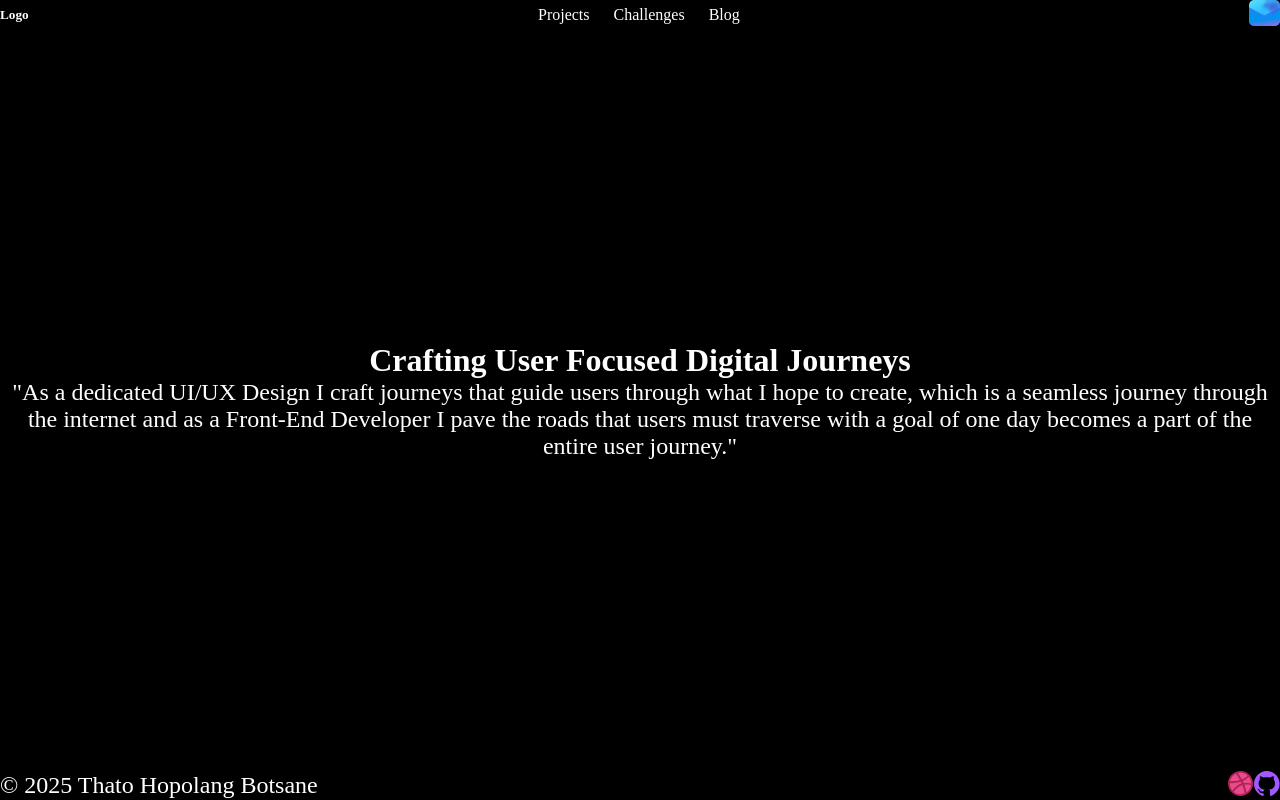
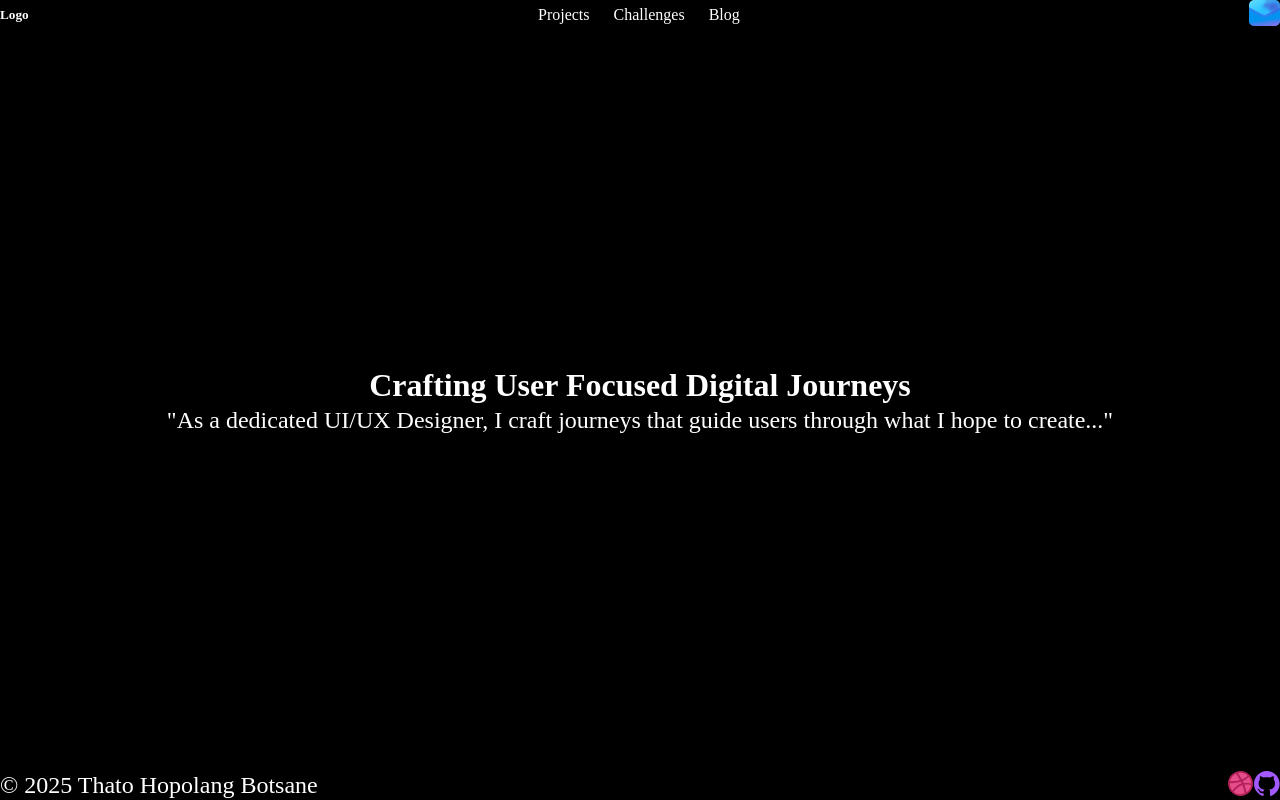
Before and after one commit to HopolangBotsane/Portfolio-Website, a React (Vite) app in the folder portfolio/: page / in a window 1280 px wide. Built offline with nearby package versions, Linux system fonts and the light colour scheme.

Commit message:
Adds icons animations

```diff
--- a/portfolio/src/components/Hero/Hero.jsx
+++ b/portfolio/src/components/Hero/Hero.jsx
@@ -1,5 +1,6 @@
+import React, { useEffect, useState } from "react";
 import styles from "./Hero.module.css";
-import CSSIcon from "./Icons/CSS.svg";
+import CSSIcon from "./Icons/CSS.svg"; // Ensure correct paths for all icons
 import DribbbleIcon from "./Icons/Dribbble.svg";
 import FigmaIcon from "./Icons/Figma.svg";
 import GithubIcon from "./Icons/Github.svg";
@@ -8,12 +9,64 @@ import JavascriptIcon from "./Icons/Javascript.svg";
 import ReactIcon from "./Icons/React.svg";
 
 const Hero = () => {
+  const [showIcons, setShowIcons] = useState(false);
+  const [burst, setBurst] = useState(false);
+
+  useEffect(() => {
+    const timer = setTimeout(() => {
+      setShowIcons(true); // Show icons after 3 seconds
+
+      const burstTimer = setTimeout(() => {
+        setBurst(true); // Start burst animation after they are visible
+      }, 500); // Delay before starting burst animation
+
+      return () => clearTimeout(burstTimer);
+    }, 3000); // Time before icons are shown
+
+    return () => clearTimeout(timer);
+  }, []);
+
+  const icons = [
+    { component: CSSIcon, name: 'CSS Icon' },
+    { component: DribbbleIcon, name: 'Dribbble Icon' },
+    { component: FigmaIcon, name: 'Figma Icon' },
+    { component: GithubIcon, name: 'GitHub Icon' },
+    { component: IllustratorIcon, name: 'Illustrator Icon' },
+    { component: JavascriptIcon, name: 'JavaScript Icon' },
+    { component: ReactIcon, name: 'React Icon' },
+  ];
+
   return (
     <div className={styles.hero}>
-      <h1>Crafting User Focused Digital Journeys</h1>
-      <p> "As a dedicated UI/UX Design I craft journeys that guide users through what I hope to create, which is a seamless journey through the internet and as a Front-End Developer I pave the roads that users must traverse with a goal of one day becomes a part of the entire user journey."</p>
+      <div className={styles.heroContent}>
+        <h1>Crafting User Focused Digital Journeys</h1>
+        <p>
+          "As a dedicated UI/UX Designer, I craft journeys that guide users
+          through what I hope to create..."
+        </p>
+      </div>
+
+      {showIcons && (
+        <div className={styles.iconsContainer}>
+          {icons.map((icon, index) => (
+            <img
+              key={index}
+              src={icon.component}
+              alt={icon.name}
+              className={`${styles.icon} ${burst ? styles.burst : ''}`}
+              style={{
+                opacity: burst ? 1 : 0, // Make icons visible after burst
+                transition: 'opacity 0.5s', // Smooth opacity transition
+                '--x': `${(Math.random() - 0.5) * 200}px`, // Random x-offset for burst
+                '--y': `${(Math.random() - 0.5) * 200}px`, // Random y-offset for burst
+              }}
+            />
+          ))}
+        </div>
+      )}
+
     </div>
-  )
-}
+  );
+};
 
-export default Hero
+export default Hero;
--- a/portfolio/src/components/Hero/Hero.module.css
+++ b/portfolio/src/components/Hero/Hero.module.css
@@ -1,11 +1,65 @@
 .hero {
     color: #fff;
+    position: relative;
+    display: flex;
+    flex-direction: column;
+    align-items: center;
+}
+
+.heroContent {
+    display: flex;
+    flex-direction: column;
+    gap: 0.2rem;
+    position: relative;
+    max-width: 71.5rem;
+    z-index: 1;
 }
 
 h1 {
-    font-size: clamp(1.5rem, 10vw, 2rem)
+    font-size: clamp(1.5rem, 10vw, 2rem);
 }
 
 p {
     font-size: 1.5rem;
 }
+
+.iconsContainer {
+    position: absolute;
+    left: 50%;
+    top: 65%;
+    transform: translate(-50%, -50%);
+    z-index: 0;
+    display: flex;
+    pointer-events: none;
+}
+
+.icon {
+    width: 40px;
+    height: auto;
+    position: absolute;
+    opacity: 0; /* Initially invisible */
+    transition: opacity 0.5s; /* Smooth transition for opacity */
+}
+
+@keyframes burst {
+    0% {
+        transform: translate(0, 0) scale(1);
+        opacity: 1;
+    }
+    100% {
+        transform: translate(var(--x), var(--y)) scale(0);
+        opacity: 1; /* Retain visibility during burst */
+    }
+}
+
+.burst {
+    animation: burst 1s forwards;
+}
+
+.icon:nth-child(1) { --x: 50px; --y: -30px; }
+.icon:nth-child(2) { --x: 60px; --y: 40px; }
+.icon:nth-child(3) { --x: -40px; --y: 50px; }
+.icon:nth-child(4) { --x: -30px; --y: -50px; }
+.icon:nth-child(5) { --x: 20px; --y: -60px; }
+.icon:nth-child(6) { --x: -10px; --y: 30px; }
+.icon:nth-child(7) { --x: 30px; --y: 10px; }
--- a/portfolio/src/pages/Pagestyles.module.css
+++ b/portfolio/src/pages/Pagestyles.module.css
@@ -4,4 +4,5 @@
     flex-direction: column;
     justify-content: space-between;
     background-color: #000000;
+    padding: 1rem 0.5rem;
 }
```
